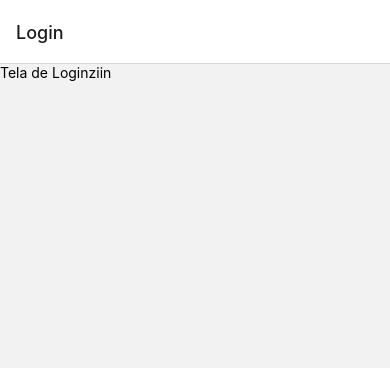
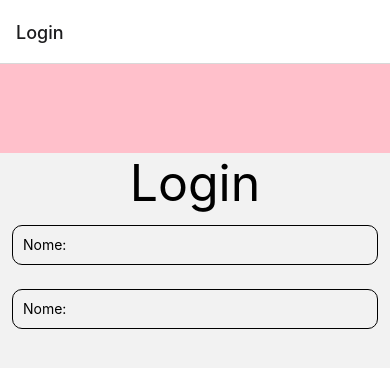
Before and after one commit to lirabessa/PetShop-Front, a React Native app: screen /Login in a window 390 px wide. Shown: the top 368 px of the page. Built offline with nearby package versions, Linux system fonts and the light colour scheme.

Commit message:
Criado tela de Login

```diff
--- a/src/templates/Login.js
+++ b/src/templates/Login.js
@@ -1,14 +1,48 @@
 import React from 'react';
-import { View , Text} from 'react-native'
+import { View , Text, StyleSheet, TextInput} from 'react-native'
 
 const Login = () => {
+
+    const [number, onChangeNumber] = React.useState('');
     return(
         <>
-            <View>
-                <Text>Tela de Loginziin</Text>
-            </View>
+            <View style = {styles.barra}/>
+            <Text style= {styles.titulo}>Login</Text>
+
+            <TextInput
+                style={styles.input}
+                value={number}
+                placeholder="Nome:"
+                keyboardType="String"
+            />
+
+            <TextInput
+                style={styles.input}
+                value={number}
+                placeholder="Nome:"
+                keyboardType="String"
+            />
+
         </>
     )
 }
 
+
+
+const styles = StyleSheet.create({
+    titulo:{
+        textAlign:"center", fontSize: 50, fontFamily: "",
+    },
+    barra:{
+        flex:0.15, height:40, backgroundColor: "pink"
+    },
+    input: {
+        height: 40,
+        margin: 12,
+        borderWidth: 1,
+        borderRadius: 10,
+        padding: 10,
+      }
+})
+
 export default Login;
```
